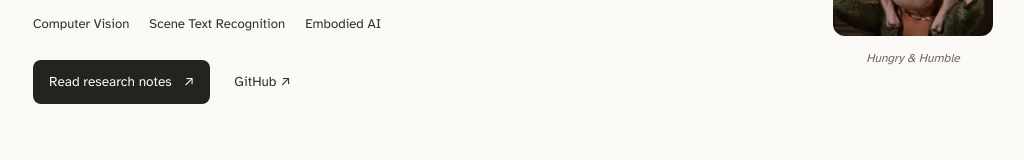
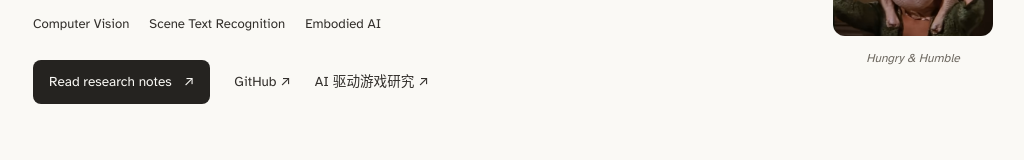
Before and after one commit to kyrie21z/yanxiangzhang.github.io, an Astro site: page / in a window 1280 px wide. Shown: the part 300-460 px from the top of the page, without its empty margins (127-1151 px from the left). Built offline with nearby package versions, Linux system fonts and the light colour scheme; Astro itself is replaced by a stand-in of ours; some packages are replaced by stand-ins of ours.

Commit message:
link AI-Driven Games Research page from homepage

```diff
--- a/src/pages/index.astro
+++ b/src/pages/index.astro
@@ -39,6 +39,7 @@ const categoryLabel = (id: string) => id.split('/')[0].split('-').map((word) =>
 					<div class="hero-links">
 						<a class="button" href="/blog/research-notes/">Read research notes <span aria-hidden="true">↗</span></a>
 						<a class="text-link" href="https://github.com/kyrie21z" target="_blank">GitHub <span aria-hidden="true">↗</span></a>
+						<a class="text-link" href="/ai-driven-games-research/">AI 驱动游戏研究 <span aria-hidden="true">↗</span></a>
 					</div>
 				</div>
 				<div class="portrait">
```
